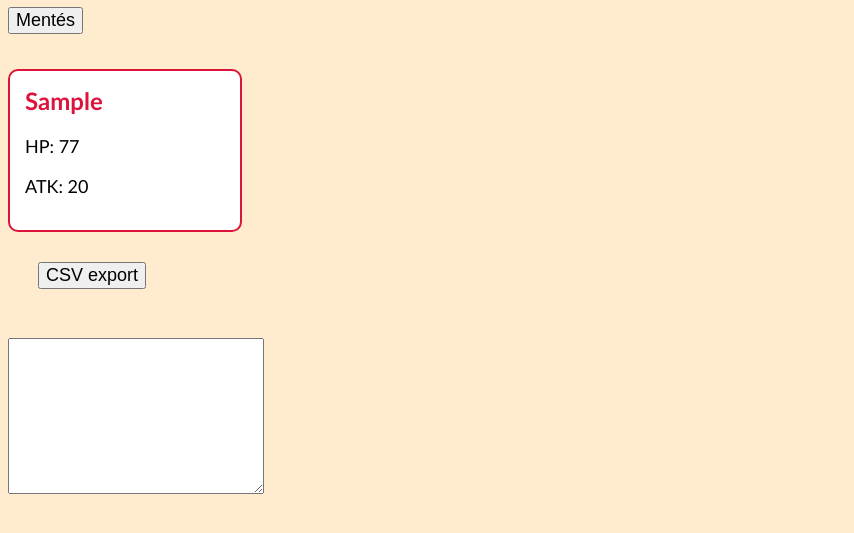
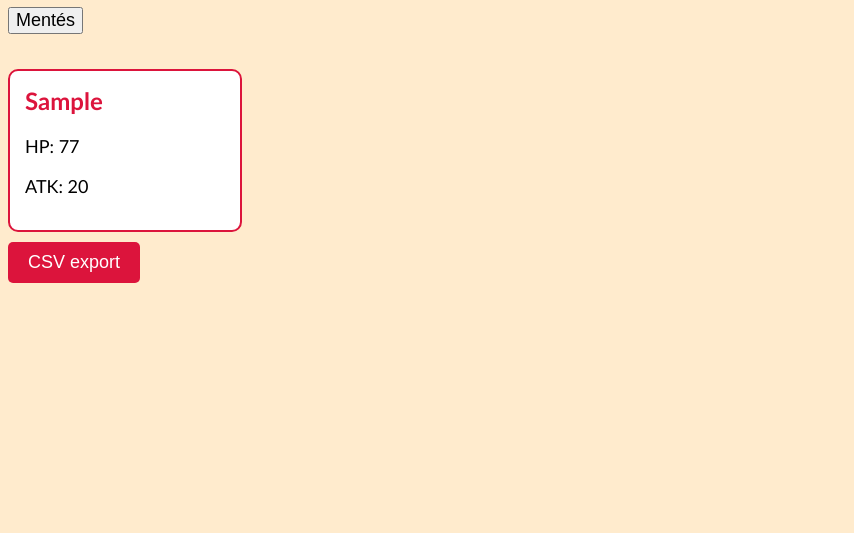
Before and after one commit to jambormate/electricrats, a website built with Vite: page index.html in a window 1280 px wide. Both pictures are taken after typing "Sample" into the empty fields and a click on the input "Mentés". Shown: the part 139-672 px from the top of the page, without its empty margins (0-854 px from the left). Built offline with nearby package versions, Linux system fonts and the light colour scheme.

Commit message:
Weboldal kinézet "szépítve"

```diff
--- a/index.html
+++ b/index.html
@@ -16,8 +16,8 @@
       </div>
     </form>
     <div id="cards"></div>
-    <button id="export">CSV export</button><br>
-    <textarea id="csv" rows="10" cols="50"></textarea>
+    <button id="export" style="display: none;">CSV export</button><br>
+    <textarea id="csv" rows="10" cols="50" style="display: none;"></textarea>
     <script type="module" src="/src/main.ts"></script>
   </body>
 </html>
--- a/src/main.ts
+++ b/src/main.ts
@@ -36,9 +36,11 @@ document.addEventListener("DOMContentLoaded", ()=>{
         alert(error.message);
       }
     }
+    document.getElementById("export")!.style.display = "block";
   })
   exportButton.addEventListener("click", () => {
   let text = "name;atk;hp\n";
+  document.getElementById("csv")!.style.display = "block";
 
   for (const rat of ratties) {
     text += rat.toCSV() + "\n";
--- a/src/style.css
+++ b/src/style.css
@@ -44,7 +44,7 @@ body{
 }
 #export{
   display: block;
-  margin: 30px;
+  margin: -10px;
   font-size: large;
 }
 
@@ -53,6 +53,18 @@ body{
   width: 80%;
   max-width: 250px;
   font-size: medium;
+}
+#export{
+  display: block;
+  margin-top: 10px;
+  margin-left: 0px;
+  padding: 10px 20px;
+  font-size: large;
+  background-color: crimson;
+  color: white;
+  border: none;
+  border-radius: 5px;
+  cursor: pointer;
 }
 
 @keyframes fadeIn {
```
